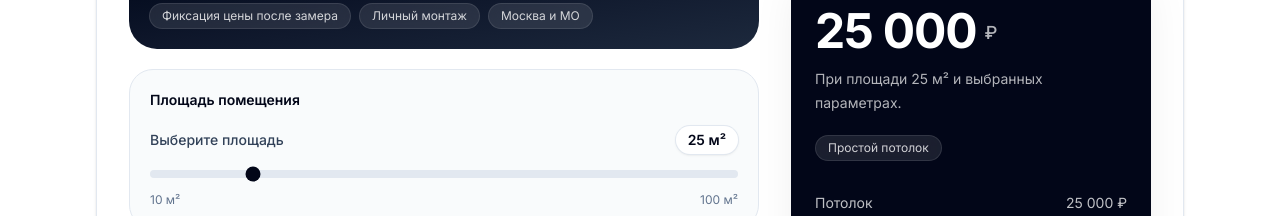
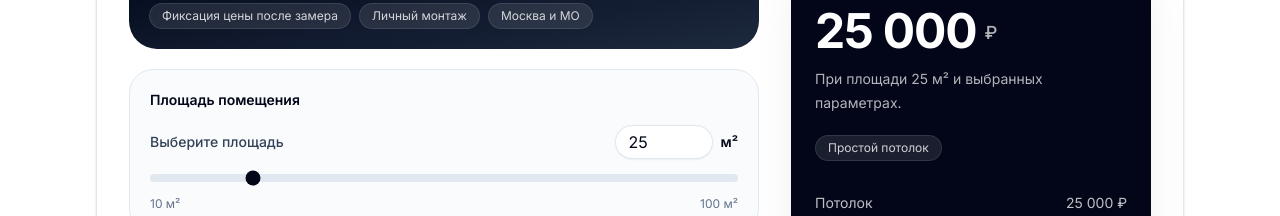
Before and after one commit to svladimirtsk-crypto/nextjs-potolkovo, a Next.js app: page / in a window 1280 px wide. Shown: the part 2080-2296 px from the top of the page. Built offline with nearby package versions, Linux system fonts and the light colour scheme.

Commit message:
Update price-calculator-client.tsx

```diff
--- a/components/home/price-calculator-client.tsx
+++ b/components/home/price-calculator-client.tsx
@@ -287,6 +287,31 @@ function RangeField({
   unit: string;
   onChange: (value: number) => void;
 }) {
+  const [manual, setManual] = useState<string>(String(value));
+
+  useEffect(() => {
+    setManual(String(value));
+  }, [value]);
+
+  const normalize = (num: number) => clamp(roundToStep(num, step), min, max);
+
+  const parseManual = (raw: string) => {
+    const normalizedRaw = raw.replace(",", ".").trim();
+    if (!normalizedRaw) return null;
+
+    const parsed = Number(normalizedRaw);
+    return Number.isFinite(parsed) ? parsed : null;
+  };
+
+  const commitManual = (raw: string) => {
+    const parsed = parseManual(raw);
+    if (parsed === null) return;
+
+    onChange(normalize(parsed));
+  };
+
+  const isIntegerStep = Number.isInteger(step);
+
   return (
     <div>
       <div className="flex items-center justify-between gap-4">
@@ -294,9 +319,39 @@ function RangeField({
           {label}
         </label>
 
-        <span className="rounded-full bg-white px-3 py-1 text-sm font-semibold text-slate-950 shadow-sm ring-1 ring-slate-200">
-          {value} {unit}
-        </span>
+        <div className="flex items-center gap-2">
+          <input
+            aria-label={label}
+            value={manual}
+            onChange={(e) => {
+              const next = e.target.value;
+              setManual(next);
+              commitManual(next); // обновляем расчёт сразу при валидном числе
+            }}
+            onBlur={() => {
+              const parsed = parseManual(manual);
+              if (parsed === null) {
+                setManual(String(value));
+                return;
+              }
+
+              const next = normalize(parsed);
+              setManual(String(next));
+
+              if (next !== value) {
+                onChange(next);
+              }
+            }}
+            onKeyDown={(e) => {
+              if (e.key === "Enter") {
+                (e.currentTarget as HTMLInputElement).blur();
+              }
+            }}
+            inputMode={isIntegerStep ? "numeric" : "decimal"}
+            className="w-20 rounded-full bg-white px-3 py-1 text-sm font-semibold text-slate-950 shadow-sm ring-1 ring-slate-200 focus:outline-none focus:ring-2 focus:ring-blue-600 focus:ring-offset-2 sm:w-24"
+          />
+          <span className="text-sm font-semibold text-slate-950">{unit}</span>
+        </div>
       </div>
 
       <input
@@ -307,7 +362,7 @@ function RangeField({
         step={step}
         value={value}
         onChange={(e) => onChange(Number(e.target.value))}
-        className="mt-4 h-2 w-full cursor-pointer appearance-none rounded-lg bg-slate-200 accent-slate-950"
+        className="pc-range mt-4 h-2 w-full cursor-pointer appearance-none rounded-lg bg-slate-200 accent-slate-950"
       />
 
       <div className="mt-2 flex justify-between text-xs text-slate-500">
```
